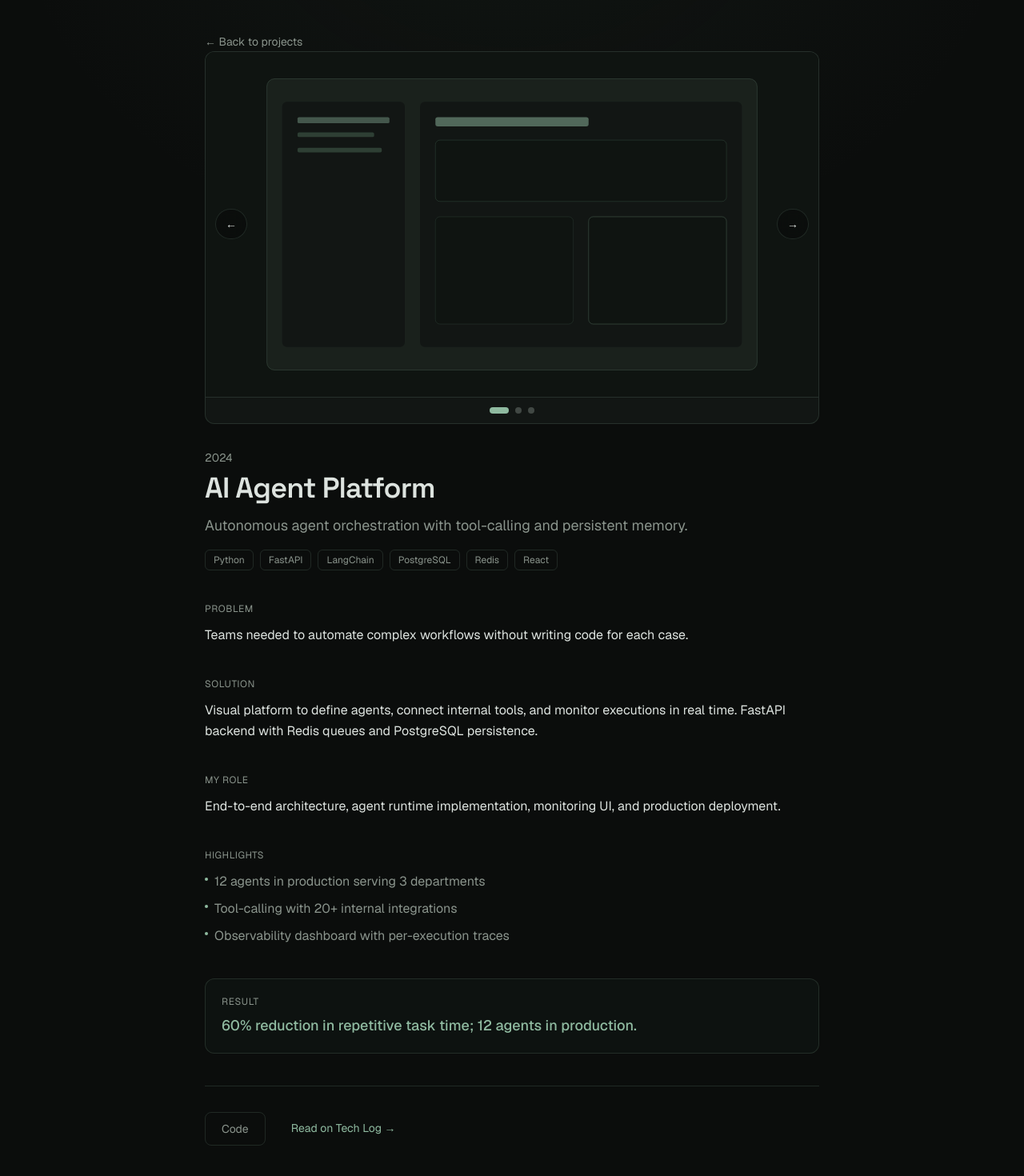
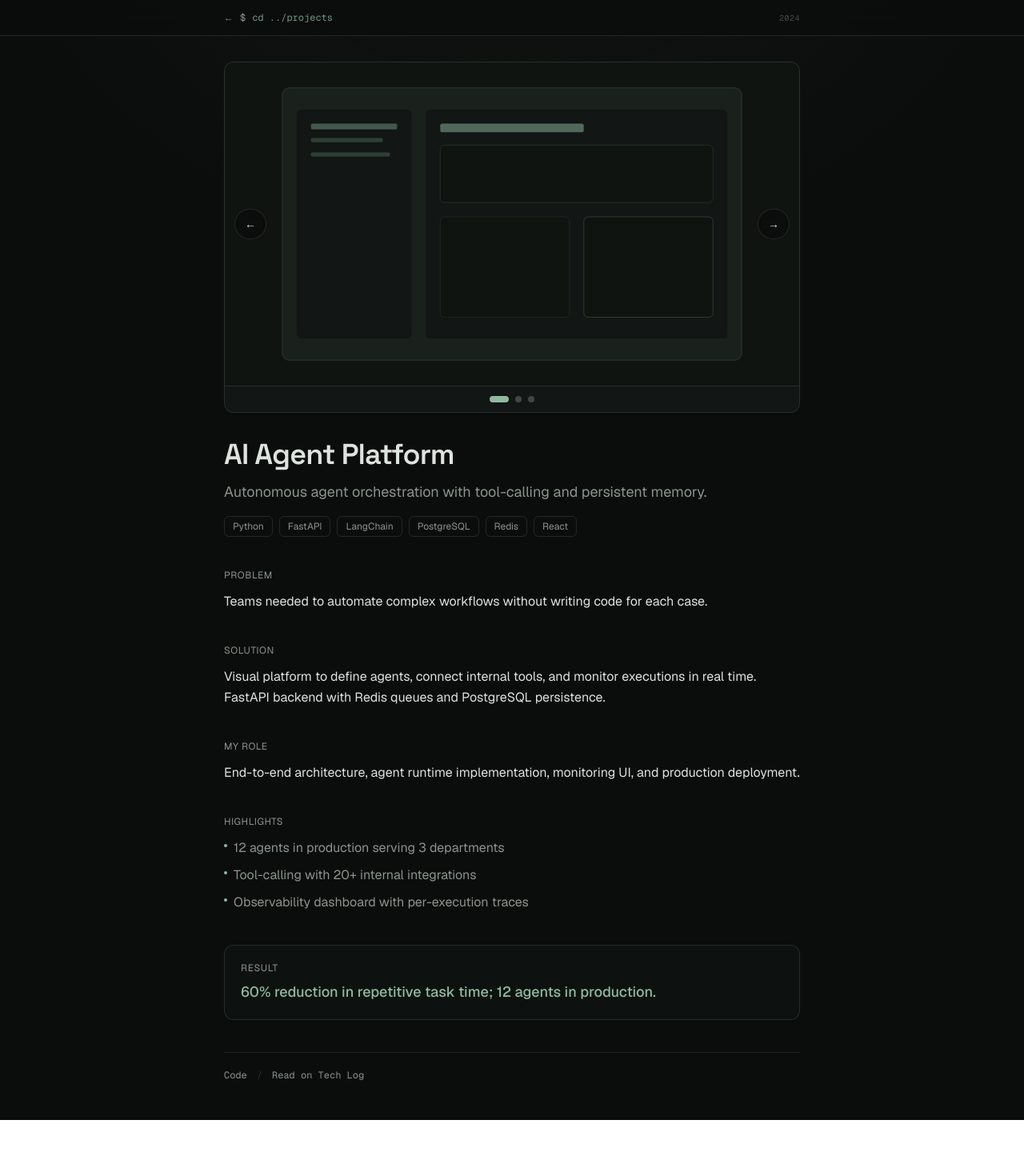
Before and after one commit to matheusz-nied/portfolio-dev, a Next.js app: page /en/projects/ai-agent-platform in a window 1280 px wide. Shown: the whole page at 80% size. After the commit the page ends 1400 px from the top, so only its background shows below. Built offline with nearby package versions, Linux system fonts and the light colour scheme.

Commit message:
feat: Add localization for project navigation with back prompt and label in English and Portuguese

```diff
--- a/messages/en.json
+++ b/messages/en.json
@@ -59,6 +59,8 @@
     "viewProject": "View project",
     "viewCode": "Code",
     "readTechPost": "Read on Tech Log",
+    "backPrompt": "cd ../projects",
+    "backLabel": "Back to projects",
     "backToProjects": "← Back to projects",
     "blogsPrompt": "ls --blogs"
   },
--- a/messages/pt.json
+++ b/messages/pt.json
@@ -59,6 +59,8 @@
     "viewProject": "Ver projeto",
     "viewCode": "Código",
     "readTechPost": "Ler no Tech Log",
+    "backPrompt": "cd ../projects",
+    "backLabel": "Voltar aos projetos",
     "backToProjects": "← Voltar aos projetos",
     "blogsPrompt": "ls --blogs"
   },
--- a/src/app/[locale]/projects/[slug]/page.tsx
+++ b/src/app/[locale]/projects/[slug]/page.tsx
@@ -50,7 +50,8 @@ export default async function ProjectPage({
     <ProjectDetail
       project={project}
       labels={{
-        back: t("backToProjects"),
+        backPrompt: t("backPrompt"),
+        backLabel: t("backLabel"),
         problem: t("problem"),
         solution: t("solution"),
         role: t("role"),
--- a/src/components/portfolio/ProjectDetail.tsx
+++ b/src/components/portfolio/ProjectDetail.tsx
@@ -7,7 +7,8 @@ type Project = NonNullable<ReturnType<typeof getProject>>;
 interface ProjectDetailProps {
   project: Project;
   labels: {
-    back: string;
+    backPrompt: string;
+    backLabel: string;
     problem: string;
     solution: string;
     role: string;
@@ -20,25 +21,42 @@ interface ProjectDetailProps {
   };
 }
 
+const linkClass =
+  "text-[var(--text-muted)] transition-colors hover:text-[var(--accent-primary)]";
+
 export function ProjectDetail({ project, labels }: ProjectDetailProps) {
+  const hasDemo = project.links.demo && project.links.demo !== "#";
+  const hasLinks = hasDemo || project.links.github || project.relatedTechPost;
+
   return (
-    <div className="theme-portfolio min-h-screen px-6 py-10">
-      <div className="mx-auto max-w-3xl">
+    <div className="theme-portfolio min-h-screen">
+      <nav className="sticky top-0 z-40 border-b border-[var(--border-subtle)] bg-[var(--bg-space)]/80 backdrop-blur-lg">
+        <div className="mx-auto flex max-w-3xl items-center justify-between gap-4 px-6 py-3.5">
           <Link
             href="/#projects"
-          className="text-sm text-[var(--text-muted)] transition-colors hover:text-[var(--text-primary)]"
+            aria-label={labels.backLabel}
+            className="group inline-flex min-w-0 items-center gap-2 font-[family-name:var(--font-mono)] text-xs transition-colors"
           >
-          {labels.back}
+            <span className="shrink-0 text-[var(--text-muted)] transition-transform group-hover:-translate-x-0.5 group-hover:text-[var(--accent-primary)]">
+              ←
+            </span>
+            <span className="shrink-0 text-[var(--text-muted)]">$</span>
+            <span className="truncate text-[var(--accent-primary)]/80 transition-colors group-hover:text-[var(--accent-primary)]">
+              {labels.backPrompt}
+            </span>
           </Link>
+          <span className="shrink-0 font-[family-name:var(--font-mono)] text-[10px] uppercase tracking-wider text-[var(--text-muted)]/45">
+            {project.year}
+          </span>
+        </div>
+      </nav>
 
+      <div className="mx-auto max-w-3xl px-6 py-8 pb-12">
         <ProjectCarousel images={project.images} title={project.title} />
 
         <header className="mt-8">
-          <div className="flex flex-wrap items-center gap-3 text-sm text-[var(--text-muted)]">
-            <span>{project.year}</span>
-          </div>
           <h1
-            className="mt-2 font-[family-name:var(--font-display)] text-3xl font-semibold tracking-tight text-[var(--text-primary)] md:text-4xl"
+            className="font-[family-name:var(--font-display)] text-3xl font-semibold tracking-tight text-[var(--text-primary)] md:text-4xl"
             style={{ textWrap: "balance" }}
           >
             {project.title}
@@ -94,7 +112,7 @@ export function ProjectDetail({ project, labels }: ProjectDetailProps) {
               {project.highlights.map((item) => (
                 <li
                   key={item}
-                  className="flex gap-2 text-[var(--text-muted)] leading-relaxed"
+                  className="flex gap-2 leading-relaxed text-[var(--text-muted)]"
                 >
                   <span className="mt-2 h-1 w-1 shrink-0 rounded-full bg-[var(--accent-primary)]" />
                   {item}
@@ -113,36 +131,45 @@ export function ProjectDetail({ project, labels }: ProjectDetailProps) {
           </section>
         </div>
 
-        <div className="mt-10 flex flex-wrap gap-3 border-t border-[var(--border-subtle)] pt-8">
-          {project.links.demo && project.links.demo !== "#" && (
+        {hasLinks && (
+          <footer className="mt-10 flex flex-wrap items-center gap-x-1 border-t border-[var(--border-subtle)]/80 pt-5 font-[family-name:var(--font-mono)] text-xs">
+            {hasDemo && (
+              <>
                 <a
                   href={project.links.demo}
                   target="_blank"
                   rel="noopener noreferrer"
-              className="rounded-lg border border-[var(--border-subtle)] px-5 py-2.5 text-sm text-[var(--text-primary)] transition-colors hover:border-[var(--accent-primary)]/30"
+                  className={linkClass}
                 >
                   {labels.viewProject}
                 </a>
+                {(project.links.github || project.relatedTechPost) && (
+                  <span className="mx-2 text-[var(--text-muted)]/25">/</span>
+                )}
+              </>
             )}
             {project.links.github && (
+              <>
                 <a
                   href={project.links.github}
                   target="_blank"
                   rel="noopener noreferrer"
-              className="rounded-lg border border-[var(--border-subtle)] px-5 py-2.5 text-sm text-[var(--text-muted)] transition-colors hover:text-[var(--text-primary)]"
+                  className={linkClass}
                 >
                   {labels.viewCode}
                 </a>
+                {project.relatedTechPost && (
+                  <span className="mx-2 text-[var(--text-muted)]/25">/</span>
+                )}
+              </>
             )}
             {project.relatedTechPost && (
-            <Link
-              href={`/tech/${project.relatedTechPost}`}
-              className="rounded-lg px-5 py-2.5 text-sm text-[var(--accent-primary)] hover:underline"
-            >
-              {labels.readTechPost} →
+              <Link href={`/tech/${project.relatedTechPost}`} className={linkClass}>
+                {labels.readTechPost}
               </Link>
             )}
-        </div>
+          </footer>
+        )}
       </div>
     </div>
   );
```
Lines whose indentation alone changed are shown as unchanged.
